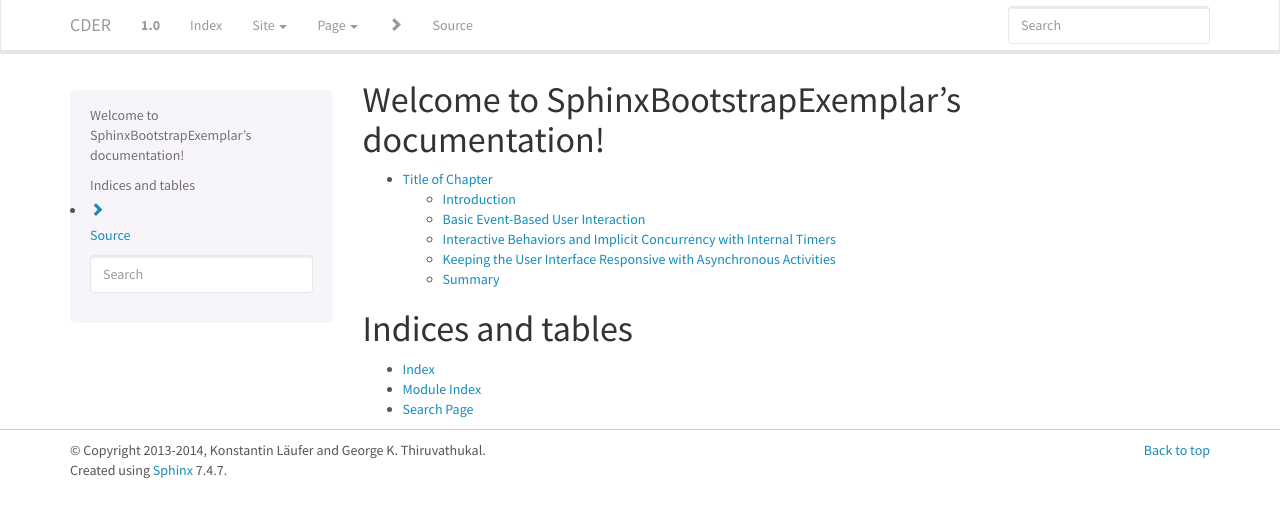
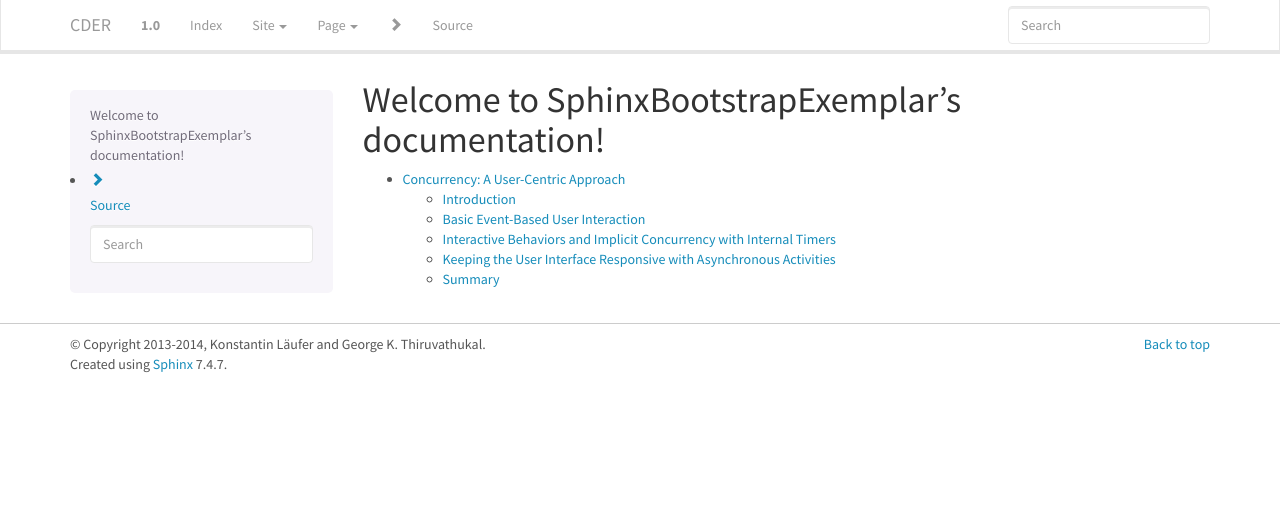
Before and after one commit to LoyolaChicagoBooks/cder, a Sphinx documentation site: the page built from source/index.rst, in a window 1280 px wide. Shown: the top 518 px of the page. Built offline with Sphinx 7.4.7, drawn with Linux system fonts in a browser that asks for light colours.

Commit message:
updates to title/chapter heading

```diff
--- a/source/chapter.rst
+++ b/source/chapter.rst
@@ -1,5 +1,5 @@
-Title of Chapter
-===============================
+Concurrency: A User-Centric Approach
+=======================================
 
 
 .. include:: intro.txt
--- a/source/conf.py
+++ b/source/conf.py
@@ -1,6 +1,6 @@
 # -*- coding: utf-8 -*-
 #
-# CDER documentation build configuration file, created by
+# Concurrency: A User-Centric Approach build configuration file, created by
 # sphinx-quickstart on Fri Nov 22 21:09:52 2013.
 #
 # This file is execfile()d with the current directory set to its containing dir.
@@ -227,15 +227,16 @@ latex_elements = {
 #'pointsize': '10pt',
 
 # Additional stuff for the LaTeX preamble.
- 'preamble': """
-    \setcounter{secnumdepth}{1}
-  """,
+ 'preamble': r"""
+%\usepackage[papersize={7in,9.25in}]{geometry}
+\setcounter{secnumdepth}{1}
+""",
 }
 
 # Grouping the document tree into LaTeX files. List of tuples
 # (source start file, target name, title, author, documentclass [howto/manual]).
 latex_documents = [
-  ('index', 'cder.tex', u'CDER Documentation',
+  ('index', 'cder.tex', u'Concurrency: A User-Centric Approach',
    u'Konstantin Läufer and George K. Thiruvathukal', 'manual'),
 ]
 
@@ -279,7 +280,7 @@ man_pages = [
 # (source start file, target name, title, author,
 #  dir menu entry, description, category)
 texinfo_documents = [
-  ('index', 'CDER', u'CDER Documentation',
+  ('index', 'CDER', u'Concurrency: A User-Centric Approach',
    u'Konstantin Läufer and George K. Thiruvathukal', 'CDER', 'One line description of project.',
    'Miscellaneous'),
 ]
--- a/source/index.rst
+++ b/source/index.rst
@@ -10,10 +10,3 @@ Welcome to SphinxBootstrapExemplar's documentation!
    :maxdepth: 2
 
    chapter
-
-Indices and tables
-==================
-
-* :ref:`genindex`
-* :ref:`modindex`
-* :ref:`search`
```
